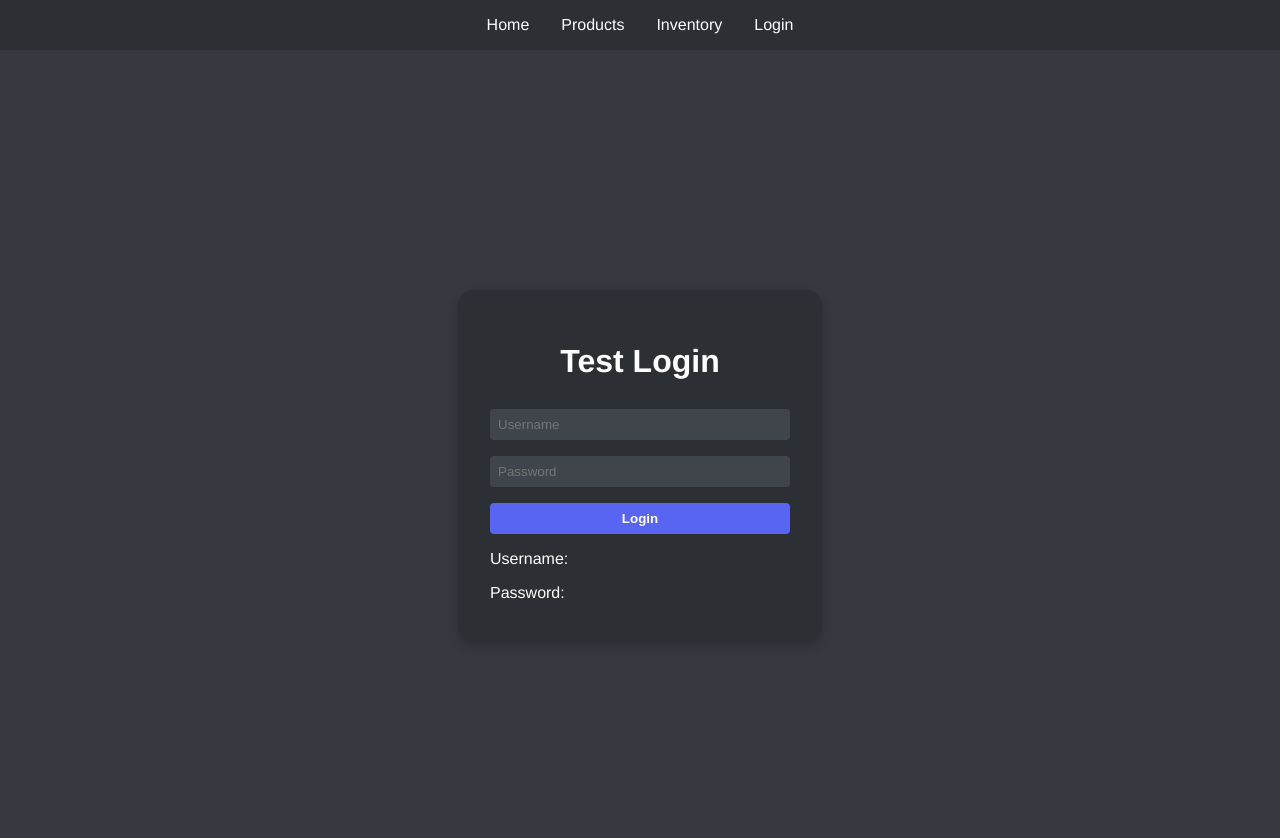
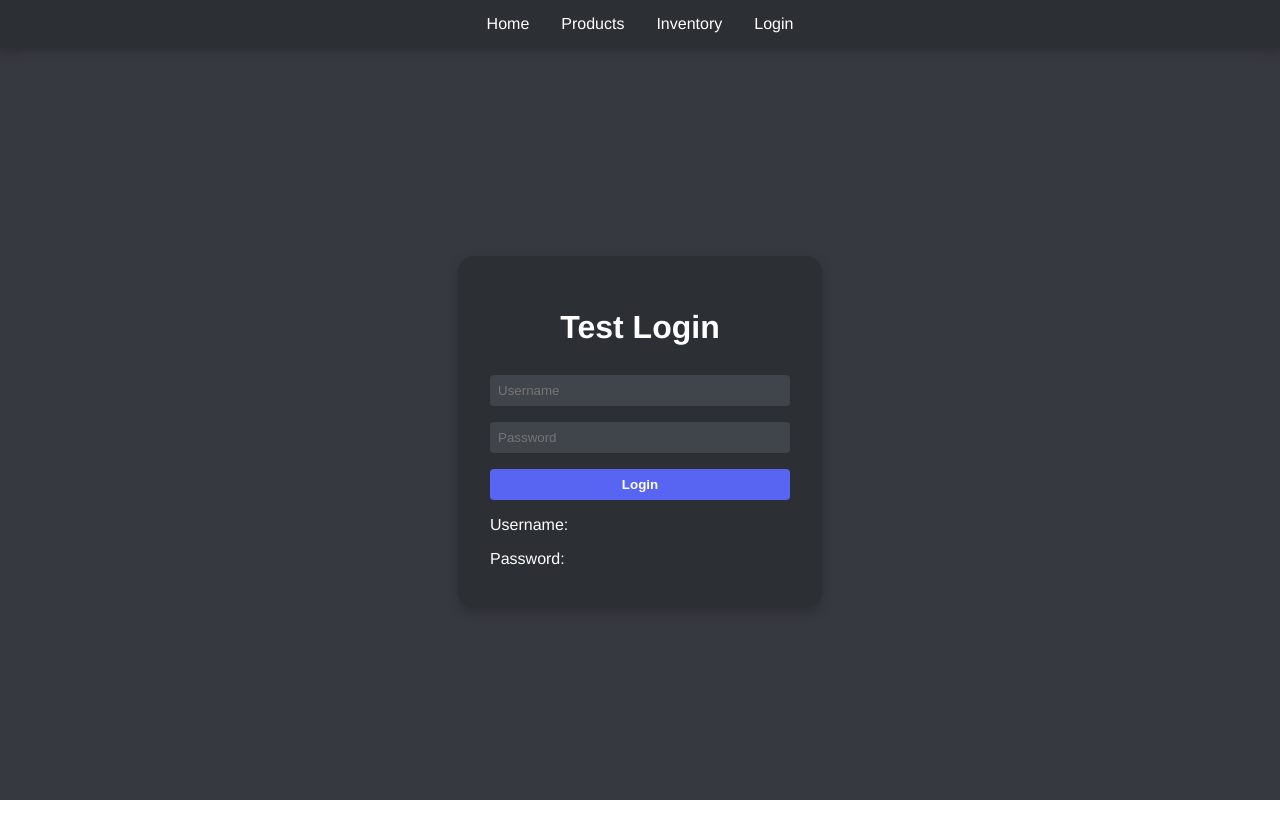
Before and after one commit to sergiogonzalezyes/InventoryMGMT-Vue.js-, a Vue app: page /login in a window 1280 px wide. Shown: the top 838 px of the page. After the commit the page ends 800 px from the top, so only its background shows below. Built offline with nearby package versions, Linux system fonts and the light colour scheme.

Commit message:
continued implementing theme into components. Reorganized navbar into partials folder.

```diff
--- a/src/App.vue
+++ b/src/App.vue
@@ -1,6 +1,6 @@
 <script setup>
 import { RouterView } from 'vue-router'
-import NavBar from './components/NavBar.vue';
+import NavBar from './components/partials/NavBar.vue'
 import { theme } from './styles/theme.js';
 
 
--- a/src/components/Login.vue
+++ b/src/components/Login.vue
@@ -31,7 +31,7 @@ const password = ref('')
     display: flex;
     justify-content: center;
     align-items: center;
-    height: 100vh;
+    height: calc(100vh - (v-bind('theme.spacing.xl') * 2));
     color: v-bind('theme.colors.white');
     font-family: 'Helvetica Neue', Arial, sans-serif;
 }
--- a/src/components/NavBar.vue
+++ b/src/components/partials/NavBar.vue
@@ -19,13 +19,18 @@
 
 <script setup>
 import { RouterLink } from 'vue-router'
-import { theme } from '../styles/theme'
+import { theme } from '../../styles/theme.js'
 </script>
 
 <style scoped>
 .navbar {
     background-color: v-bind('theme.colors.primary.dark');
     padding: v-bind('theme.spacing.md');
+    display: flex;
+    justify-content: center;
+    align-items: center;
+    height: v-bind('theme.spacing.md');
+    box-shadow: 0 4px 12px rgba(0, 0, 0, 0.2);
 }
 
 .nav-links {
```
